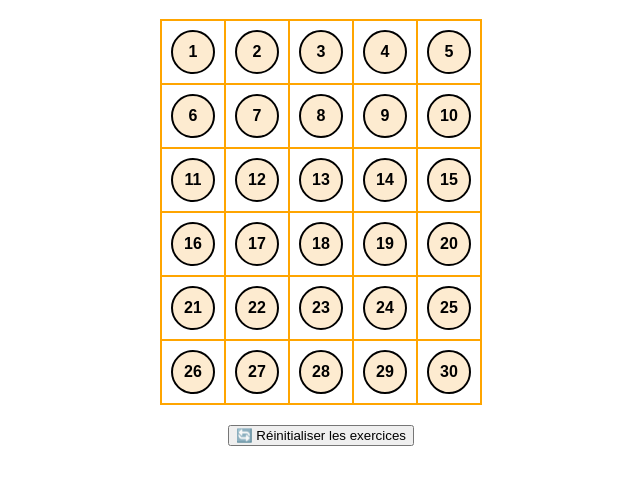
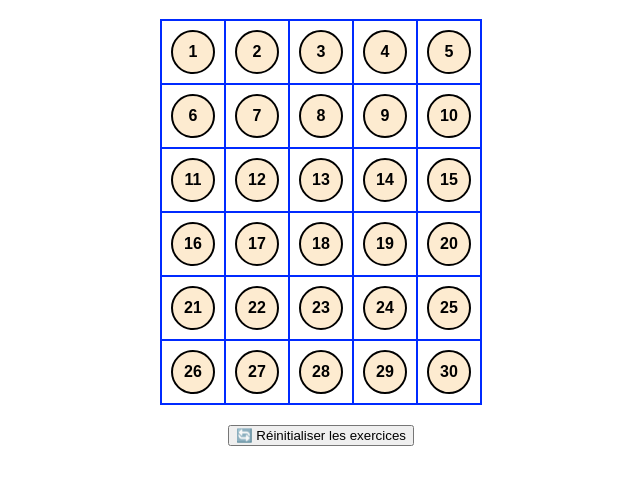
Before and after one commit to jb21041993/boite-a-calculs, a plain HTML site: page Boite_term_1.html in a window 1280 px wide. Shown: the part 120-604 px from the top of the page, without its empty margins (319-959 px from the left). Drawn offline with Linux system fonts and the light colour scheme.

Commit message:
Update Boite_term_1.html

```diff
--- a/Boite_term_1.html
+++ b/Boite_term_1.html
@@ -18,7 +18,7 @@
     td {
       width: 60px;
       height: 60px;
-      border: 2px solid orange;
+      border: 2px solid rgb(0, 42, 255);
       text-align: center;
       vertical-align: middle;
     }
```
